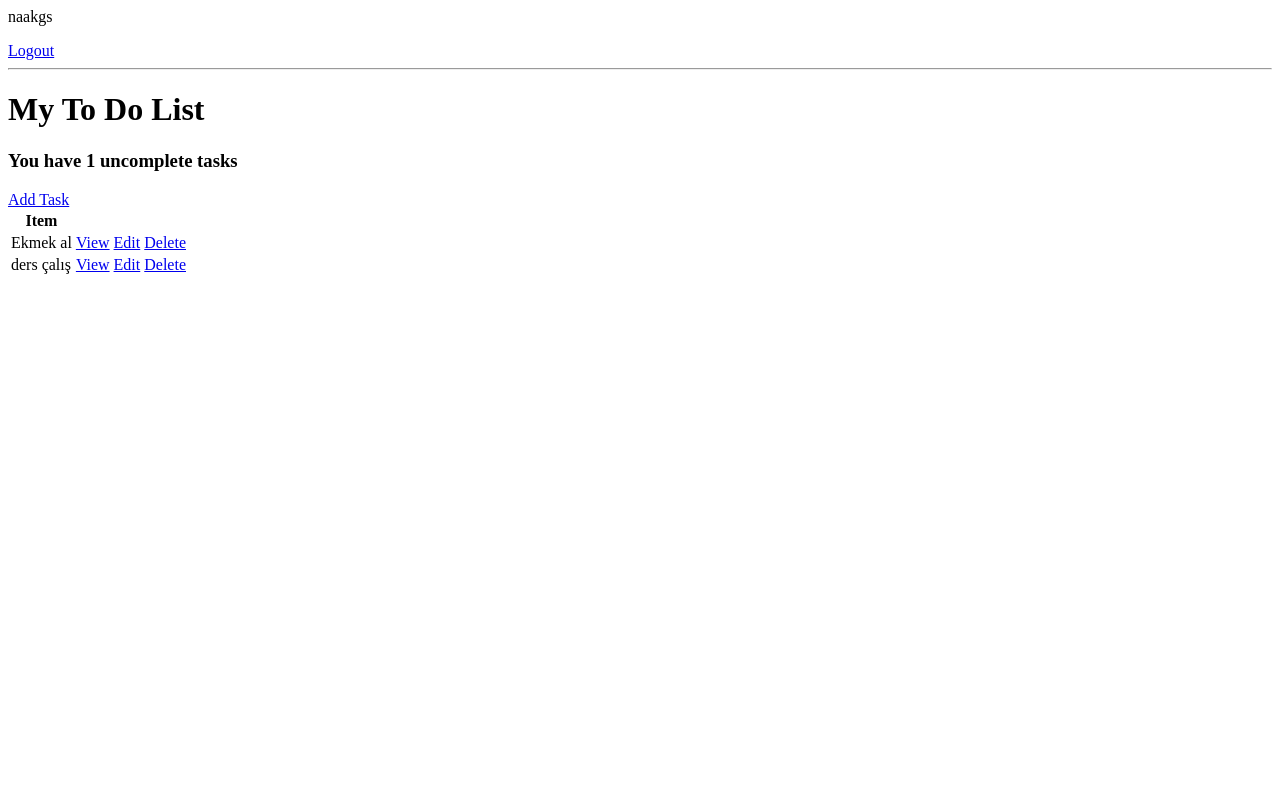
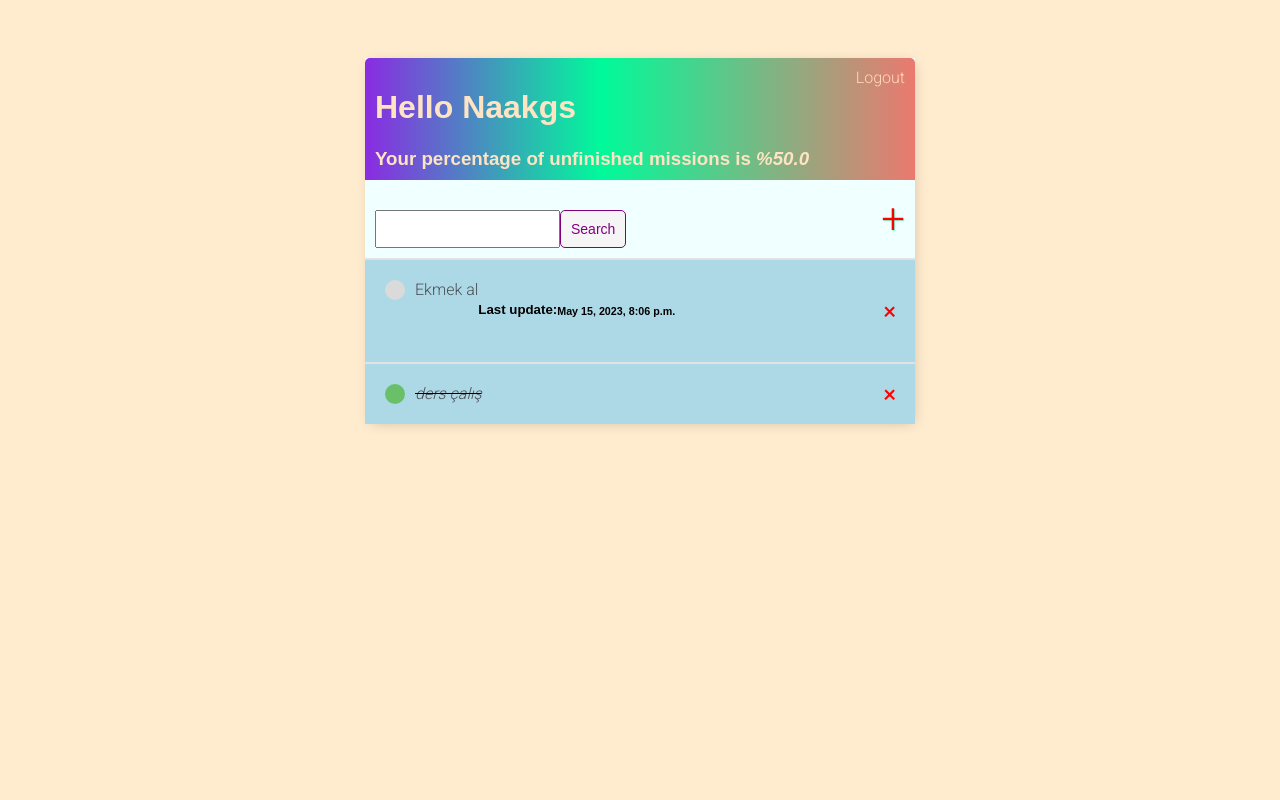
Before and after one commit to kaanguler14/TO-DO-APP, a Django app: page / in a window 1280 px wide. Run offline with Django 3.2, Linux system fonts and the light colour scheme; a user stored in the database is signed in; data comes from the database, SQL or seed files in the repository; both versions use the stored data as it was after the commit.

Commit message:
Search and styling

```diff
--- a/base/models.py
+++ b/base/models.py
@@ -11,6 +11,8 @@ class Task(models.Model):
     complete = models.BooleanField(default=False)
     created=models.DateTimeField(auto_now_add=True)
 
+
+
     def __str__(self):
         return self.title
 
--- /dev/null
+++ b/base/templates/base/main.html
@@ -0,0 +1,168 @@
+<!DOCTYPE html>
+
+<html>
+<head>
+
+    <meta charset="utf-8">
+    <meta http-equiv="X-UA-Compatible" content="IE=edge">
+    <title></title>
+    <meta name="description" content="">
+    <meta name="viewport" content="width=device-width , initial-scale=1 ">
+    <link rel="preconnect" href="https://fonts.googleapis.com">
+    <link rel="preconnect" href="https://fonts.gstatic.com" crossorigin>
+    <link href="https://fonts.googleapis.com/css2?family=Libre+Baskerville:wght@700&family=Roboto:wght@300&display=swap" rel="stylesheet">
+
+    <style>
+        body{
+            background-color: blanchedalmond;
+            font-family: 'Libre Baskerville', serif;
+            font-family: 'Roboto', sans-serif;
+            padding-top: 50px;
+        }
+
+        h1,
+        h2,
+        h3,
+        h4,
+        h5,
+        h6
+        {
+            font-family: "Raleway" , sans-serif;
+        }
+
+        a,
+        p{
+            color:#4b5156;
+        }
+
+
+
+        .container{
+            max-width: 550px;
+            margin: auto;
+            background-color: azure;
+            -webkit-box-shadow: 2px 2px 13px -4px rgba(0,0,0,0.21);
+            box-shadow: 2px 2px 13px -4px rgba(0,0,0,0.21);
+
+        }
+
+        .header-bar{
+            display: flex;
+            justify-content: space-between;
+            color: bisque;
+            padding: 10px;
+            border-radius: 5px 5px 0 0;
+            background: linear-gradient(90deg,blueviolet 0%, mediumspringgreen 43%, #EB796F 100%);
+        }
+
+        .header-bar a{
+            color: peachpuff;
+            text-decoration: none;
+        }
+
+        .task-wrapper{
+            display: flex;
+            align-items: center;
+            justify-content: space-between;
+            padding: 20px;
+            background-color: lightblue;
+            border-top: 2px solid rgb(226,226,226);
+
+        }
+
+        .task-title{
+            display: flex;
+        }
+
+        .task-title a{
+            text-decoration: none;
+            color: #4b5156;
+            margin-left: 10px;
+        }
+
+        .task-complete-icon{
+            height: 20px;
+            width: 20px;
+            background-color: rgb(105,192,105);
+            border-radius: 50%;
+        }
+
+        .task-incomplete-icon{
+            height: 20px;
+            width: 20px;
+            background-color: rgb(218,218,218);
+            border-radius: 50%;
+        }
+
+        .delete-link{
+            text-decoration: salmon;
+            font-weight: 900;
+            color: red;
+            font-size: 22px;
+            line-height: 0;
+        }
+
+        #search-add-wrapper{
+            display: flex;
+            justify-content: space-between;
+            align-items: center;
+            padding: 10px;
+        }
+        #add-link{
+            color: red;
+            text-decoration: salmon;
+            font-size: 42px;
+            text-shadow: 1px 1px aquamarine;
+        }
+
+        input[type=text]
+        input[type=password]
+        textarea{
+            border: 1px solid purple;
+            border-radius: 5px;
+            padding: 10px;
+            width: 90%;
+        }
+
+        label{
+            padding-top: 10px !important;
+            display: block;
+        }
+        .button{
+            border: 1px solid purple;
+            background-color: whitesmoke;
+            color: purple;
+            padding: 10px;
+            font-size: 14px;
+            border-radius: 5px;
+            cursor: pointer;
+            text-decoration: none;
+
+        }
+
+        .card-body{
+            padding: 20px;
+        }
+
+
+
+
+
+
+    </style>
+
+</head>
+<body>
+
+            <div class="container">
+                {% block content %}
+
+                {% endblock %}
+
+            </div>
+
+
+</body>
+
+
+</html>
--- a/base/templates/base/task.html
+++ b/base/templates/base/task.html
@@ -1 +1 @@
-<h1>Task: {{ task }}</h1>
+<h1>Task: {{ task }} {{ created }}</h1>
--- a/base/templates/base/task_list.html
+++ b/base/templates/base/task_list.html
@@ -1,28 +1,68 @@
+{% extends "base/main.html" %}
+{% block content %}
+
+
+<div class="header-bar">
+    <div>
+        <h1>Hello {{ request.user|title }}</h1>
+        <h3 style="margin:0">Your percentage of unfinished missions is  <i> %{{ percantage }}</i></h3>
+    </div>
     {% if request.user.is_authenticated%}
-<p>{{ request.user }}</p>
+
     <a href="{% url "logout" %}">Logout</a>
     {% else %}
     <a href="{% url "login" %}">Login</a>
     {% endif %}
-<hr>
-<h1>My To Do List</h1>
-<h3>You have {{ count }} uncomplete tasks</h3>
-<a href="{% url "task-create"%}"> Add Task</a>
+</div>
 
-<table>
-    <tr>
-        <th>Item</th>
-         <th></th>
-         <th></th>
-    </tr>
+<div id="search-add-wrapper">
+<form method="GET" style="margin-top: 20px;display: flex">
+    <input type="text" name="search-area" value="{{ search_input }}">
+
+    <input class="button" type="submit" value="Search">
+</form>
+
+    <a id="add-link" href="{% url "task-create" %}">&#x2b;</a>
+</div>
+
+
+<!--<a href="{% url "task-create"%}"> Add Task</a>
+
+<form method="GET">
+    <input type="text" name="search-area" value="{{ search_input }}">
+    <input type="submit" value="Search">
+</form>-->
+
+<div class="task-items-wrapper">
     {% for task in tasks %}
-    <tr>
-        <td>{{ task.title }}</td>
-        <td><a href="{% url 'task' task.id %}">View</a> </td>
-        <td><a href="{% url 'task-update' task.id %}">Edit</a> </td>
-        <td><a href="{% url 'task-delete' task.id %}">Delete</a> </td>
-    </tr>
+    <div class="task-wrapper">
+        {% if task.complete %}
+        <div class="task-title">
+             <div class="task-complete-icon"></div>
+             <i><s><a href="{% url "task-update" task.id %}">{{ task }}</a> </s></i>
+        </div>
+        <a class="delete-link" href="{% url "task-delete" task.id %}">&#215;</a>
+
+        {% else %}
+        <div class="task-title">
+            <div class="task-incomplete-icon"></div>
+            <a href="{% url "task-update" task.id %}">{{ task }} </a>
+            <h5>Last update: </h5>
+            <h6>{{ task.created }}</h6>
+        </div>
+
+        <a class="delete-link" href="{% url "task-delete" task.id %}">&#215;</a>
+        {% endif %}
+
+    </div>
+
 {% empty %}
 <h3>No items in list</h3>
+
 {% endfor %}
-</table>
+
+</div>
+
+
+
+{% endblock %}
--- a/base/views.py
+++ b/base/views.py
@@ -1,3 +1,5 @@
+import datetime
+
 from django.shortcuts import render,redirect
 from django.views.generic.list import ListView
 from django.views.generic.detail import DetailView
@@ -49,13 +51,29 @@ class TaskList(LoginRequiredMixin,ListView):
         context=super().get_context_data(**kwargs)
         context["tasks"] = context["tasks"].filter(user=self.request.user)
         context["count"] = context["tasks"].filter(complete=False).count()
+        context["total"]=context["tasks"].count()
+        if(context["total"]!=0):
+            context["percantage"]=(context["count"]/context["total"])*100
+
+        search_input=self.request.GET.get("search-area")or ""
+        if search_input:
+            context["tasks"] = context["tasks"].filter(title__startswith=search_input)
+
+        context["search_input"]=search_input;
+
+
+
         return context
+
+
+
 
 
 class TaskDetail(LoginRequiredMixin,DetailView):
     model = Task
     context_object_name = "task"
     template_name = 'base/task.html'
+
 
 class TaskCreate(LoginRequiredMixin,CreateView):
     model = Task
@@ -70,8 +88,10 @@ class TaskUpdate(LoginRequiredMixin,UpdateView):
     model = Task
     fields = ["title", "description", "complete"]
     success_url = reverse_lazy("tasks")
+    model.created=datetime.datetime.now()
 
 class DeleteView(LoginRequiredMixin,DeleteView):
     model = Task
+    model.created=datetime.date.max.year
     context_object_name = "task"
     success_url = reverse_lazy("tasks")
```
Also changed, not shown: base/templates/base/login.html (+12 -3 lines), base/templates/base/register.html (+21 -4 lines), base/templates/base/task_confirm_delete.html (+14 -2 lines), base/templates/base/task_form.html (+18 -3 lines), base/migrations/0001_initial.py, db.sqlite3. Lines whose indentation alone changed are shown as unchanged.
